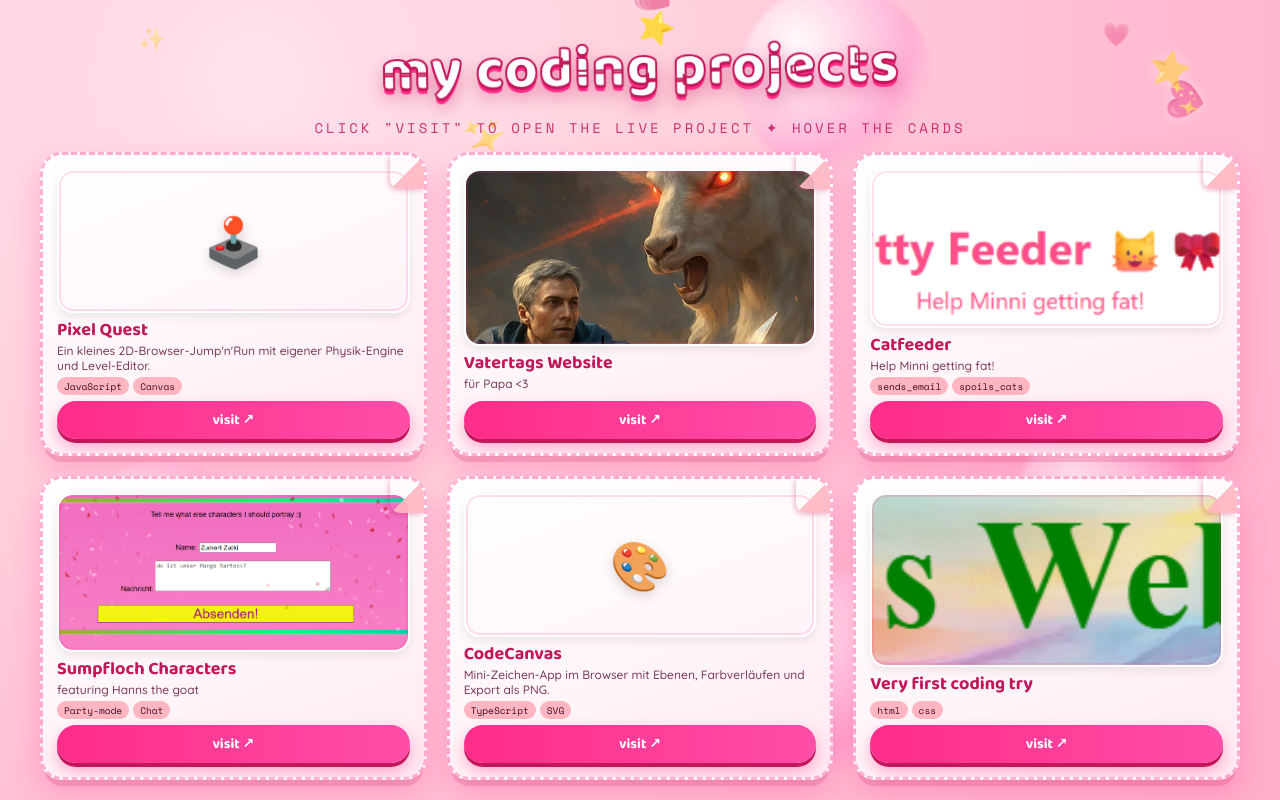
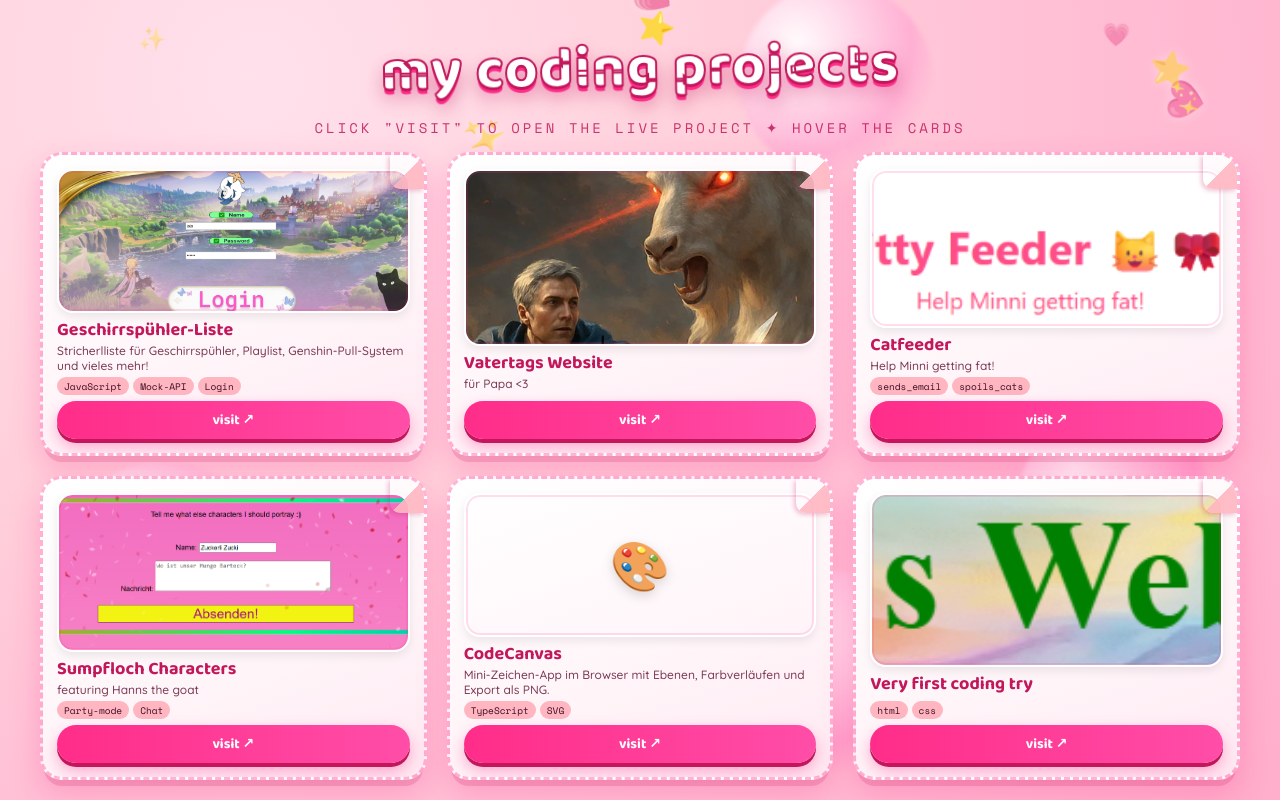
Before and after one commit to Jojokitten/PORTFOLIO_WEBSITE_67, a plain HTML site: page index.html in a window 1280 px wide. Drawn offline with nearby package versions, Linux system fonts and the light colour scheme.

Commit message:
Geschirrspühlerliste

```diff
--- a/index.html
+++ b/index.html
@@ -327,10 +327,10 @@
   // ---------------------------------------------------------------
   const PROJECTS = [
     {
-      title: "Pixel Quest",
-      desc: "Ein kleines 2D-Browser-Jump'n'Run mit eigener Physik-Engine und Level-Editor.",
-      tags: ["JavaScript", "Canvas"],
-      image: "",
+      title: "Geschirrspühler-Liste",
+      desc: "Stricherlliste für Geschirrspühler, Playlist, Genshin-Pull-System und vieles mehr!",
+      tags: ["JavaScript", "Mock-API", "Login"],
+      image: "fotos/img_Website_Preview_GESCHIRRSPÜHLER.png",
       emoji: "🕹️",
       url: "#"
     },
```
Also changed, not shown: fotos/img_Website_Preview_GESCHIRRSPÜHLER.png (added).
